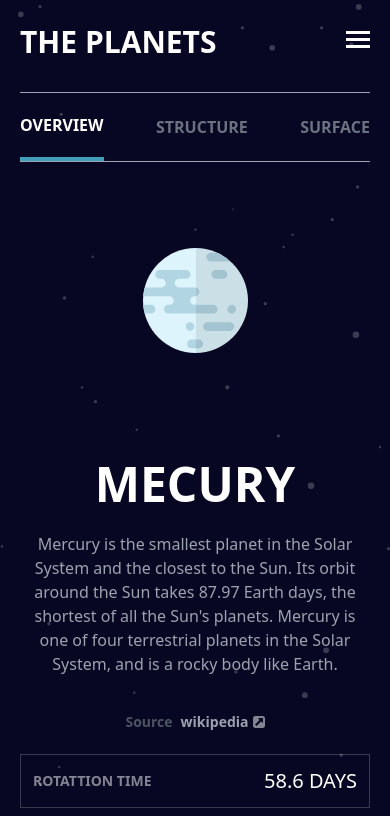
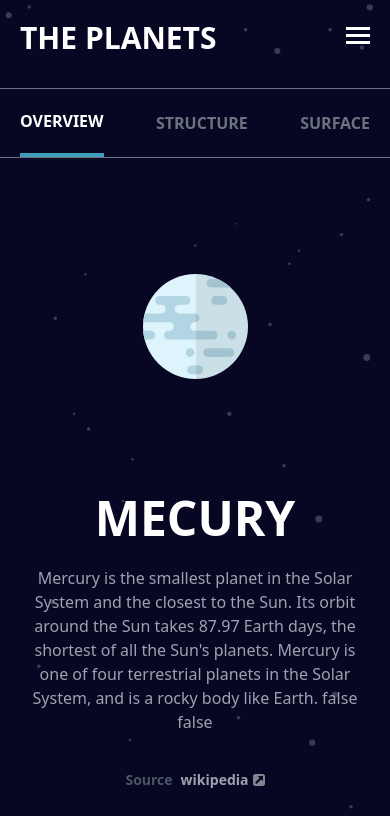
Before and after one commit to RonaldMamani/Planets_Fact, a React (Vite) app: page / in a window 390 px wide. Shown: the top 816 px of the page. Built offline with nearby package versions, Linux system fonts and the light colour scheme.

Commit message:
Adicionando navbar de planetas na tela mobile

```diff
--- a/src/components/Header/index.tsx
+++ b/src/components/Header/index.tsx
@@ -1,12 +1,39 @@
-import NavBarMobile from "../NavBarMobile";
+import { useState } from "react";
+
+import Hamburger from "../../assets/icon-hamburger.svg"
+import Close from "../../assets/Close.svg"
+import NavBarPlanetsMobile from "../NavBarPlanetsMobile";
 
 export default function Header() {
+
+    const [open, setOpen] = useState(false)
+
     return (
         <header className="
-            flex justify-between items-center
+            relative
             ">
-                <span className="uppercase text-3xl text-white font-bold">The Planets</span>
-                <NavBarMobile />
+            <div className="
+                flex justify-between items-center
+                px-5 pt-5
+                ">
+                    <span className="uppercase text-3xl text-white font-bold">The Planets</span>
+                    <nav className="md:hidden">
+                        <button onClick={() => setOpen(!open)}>
+                            {open ?
+                                (
+                                    <img className="" src={Close} alt="" />
+                                ) : (
+                                    <img className="" src={Hamburger} alt="" />
+                                )
+                            }
+                        </button>
+                    </nav>
+            </div>
+            {open &&
+                <div className="absolute bg-[#070724] w-full h-[calc(100vh-56px)] z-10 border-y-gray-600 border-y-2 mt-8 ">
+                    <NavBarPlanetsMobile onClick={() => setOpen(false)} />
+                </div>
+            }
         </header>
     )
 }
--- /dev/null
+++ b/src/components/LinkPlanet/index.tsx
@@ -0,0 +1,27 @@
+import { Link } from "react-router-dom";
+
+import Chevron from "../../assets/icon-chevron.svg"
+
+type Props = {
+    content: string,
+    className: string,
+    border?: boolean,
+    href: string,
+    onClick: () => void
+}
+
+export default function LinkPlanet( { content,className,border,href,onClick } : Props ) {
+    return (
+        <Link
+            to={href}
+            onClick={onClick}
+            className={`flex justify-between items-center border-b-gray-500 py-5 ${border ? 'border-b' : ''}`}
+        >
+            <div className="flex gap-5">
+                <div className={`${className} rounded-full p-5`}></div>
+                <span className="text-white text-2xl font-semibold uppercase">{content}</span>
+            </div>
+            <img src={Chevron} alt="Icone de Chevron" />
+        </Link>
+    )
+}
--- a/src/components/NavBarMobile/index.tsx
+++ /dev/null
@@ -1,24 +0,0 @@
-import { useState } from "react"
-import Hamburger from "../../assets/icon-hamburger.svg"
-import Close from "../../assets/Close.svg"
-
-export default function NavBarMobile() {
-
-    const [open, setOpen] = useState(false)
-
-
-
-    return (
-        <nav className="">
-            <button onClick={() => setOpen(!open)}>
-                {open ?
-                    (
-                        <img className="" src={Close} alt="" />
-                    ) : (
-                        <img className="" src={Hamburger} alt="" />
-                    )
-                }
-            </button>
-        </nav>
-    )
-}
--- a/src/components/NavBarPlanetsMobile/index.tsx
+++ b/src/components/NavBarPlanetsMobile/index.tsx
@@ -1,7 +1,67 @@
-export default function NavBarPlanetsMobile() {
+import LinkPlanet from "../LinkPlanet";
+
+type Props = {
+    onClick: () => void
+}
+
+export default function NavBarPlanetsMobile({ onClick } : Props) {
     return (
-        <nav className="">
-
-        </nav>
+        <div className="flex flex-col px-5">
+            <LinkPlanet
+                content="Mercury"
+                onClick={onClick}
+                className="bg-[#DEF4FC]"
+                border
+                href="/"
+            />
+            <LinkPlanet
+                content="Venus"
+                onClick={onClick}
+                className="bg-[#F7CC7F]"
+                border
+                href="/venus"
+            />
+            <LinkPlanet
+                content="Earth"
+                onClick={onClick}
+                className="bg-[#545BFE]"
+                border
+                href="/earth"
+            />
+            <LinkPlanet
+                content="Mars"
+                onClick={onClick}
+                className="bg-[#FF6A45]"
+                border
+                href="/mars"
+            />
+            <LinkPlanet
+                content="Jupiter"
+                onClick={onClick}
+                className="bg-[#ECAD7A]"
+                border
+                href="/jupiter"
+            />
+            <LinkPlanet
+                content="Saturn"
+                onClick={onClick}
+                className="bg-[#FCCB6B]"
+                border
+                href="/saturn"
+            />
+            <LinkPlanet
+                content="Uranus"
+                onClick={onClick}
+                className="bg-[#65F0D5]"
+                border
+                href="/uranus"
+            />
+            <LinkPlanet
+                content="Neptune"
+                onClick={onClick}
+                className="bg-[#497EFA]"
+                href="/neptune"
+            />
+        </div>
     )
 }
--- a/src/components/PlanetsDescrition/index.tsx
+++ b/src/components/PlanetsDescrition/index.tsx
@@ -1,5 +1,4 @@
 import Source from "../../assets/icon-source.svg"
-import DetailPlanet from "../DetailPlanet"
 
 type Props = {
     name: string,
@@ -14,7 +13,7 @@ export default function PlanetsDescrition({ name,descrition,href } : Props) {
             <p className="text-gray-400 pb-3">{descrition}</p>
             <span className="flex justify-center gap-2 items-center font-bold text-sm">
                 <span className="text-gray-600">Source</span>
-                <a href={href} className="flex items-center gap-1">
+                <a target="_blank" href={href} className="flex items-center gap-1">
                     <span className="text-gray-400">wikipedia</span>
                     <img src={Source} alt="Icone de Source" />
                 </a>
--- a/src/pages/Home.tsx
+++ b/src/pages/Home.tsx
@@ -5,12 +5,8 @@ export default function Home() {
     return (
         <main className="bg-[#070724] ">
             <div className="bg-[url('./assets/background-stars.svg')] bg-cover bg-center ">
-                <section className="
-                    px-5 py-6
-                    ">
-                    <Header />
-                    <Outlet />
-                </section>
+                <Header />
+                <Outlet />
             </div>
         </main>
     )
--- a/src/pages/Mercury.tsx
+++ b/src/pages/Mercury.tsx
@@ -34,7 +34,10 @@ export default function Mercury() {
 
     return(
         <>
-            <nav className="flex justify-between border-y border-gray-400 mt-8">
+            <nav className="
+                flex justify-between border-y border-gray-500 mt-8
+                px-5
+                ">
                 <ButtonStatePlanet
                     content="Overview"
                     className={`${overview ? 'text-white border-b-4 border-[#419EBB]' : 'text-gray-500'}`}
@@ -51,8 +54,11 @@ export default function Mercury() {
                     onClick={handleButtonSurface}
                 />
             </nav>
-            <section className="grid grid-rows-3 gap-5 items-center">
-                <div className="flex justify-center relative">
+            <section className="
+                grid grid-rows-3 gap-5 items-center
+                px-5 py-5
+                ">
+                <div className="flex justify-center relative z-0">
                     {overview &&
                         <img className="w-[30%] h-[30%]" src={Planet} alt="" />
                     }
@@ -68,9 +74,13 @@ export default function Mercury() {
                 </div>
                 <PlanetsDescrition
                     name="Mecury"
-                    descrition="Mercury is the smallest planet in the Solar System and the closest to the Sun. Its orbit around the Sun takes
-                    87.97 Earth days, the shortest of all the Sun's planets. Mercury is one of four terrestrial planets in the Solar System,
-                    and is a rocky body like Earth."
+                    descrition={`
+                        ${overview && `Mercury is the smallest planet in the Solar System and the closest to the Sun. Its orbit around the Sun takes
+                        87.97 Earth days, the shortest of all the Sun's planets. Mercury is one of four terrestrial planets in the Solar System,
+                        and is a rocky body like Earth.`}
+                        ${structure && `structure`}
+                        ${surface && `surface`}
+                        `}
                     href="https://pt.wikipedia.org/wiki/Merc%C3%BArio_(planeta)"
                 />
                 <PlanetStatistics
```
